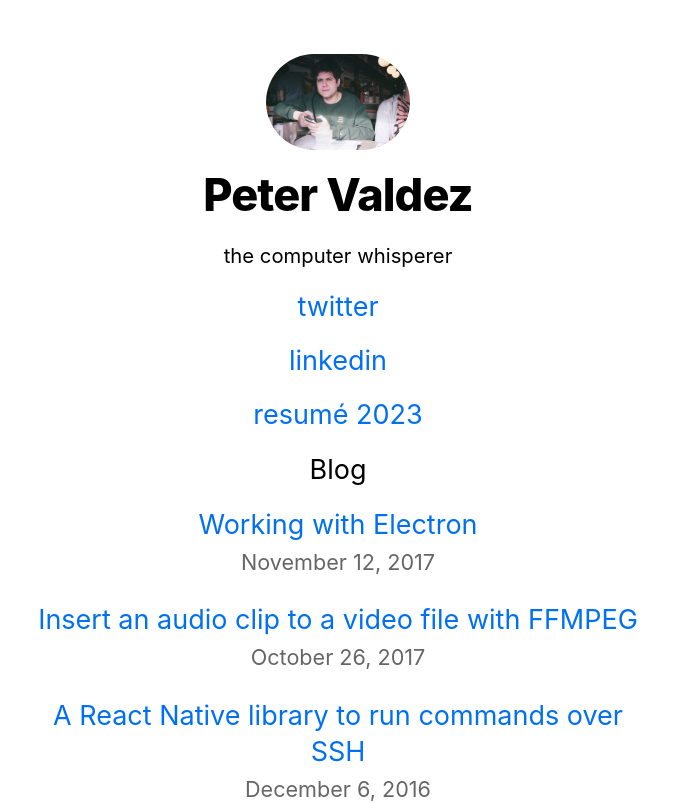
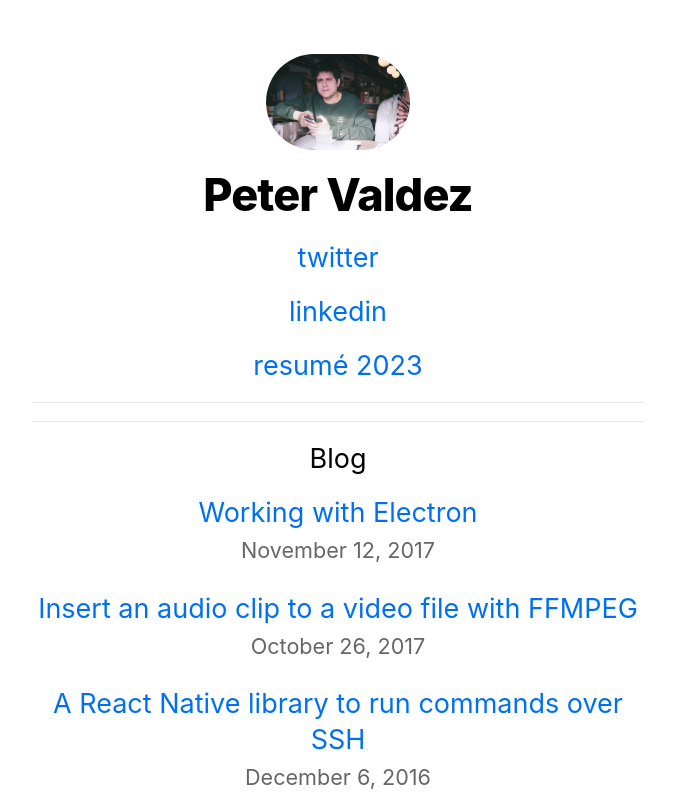
Before and after one commit to azlyth/personal-site, a Next.js app: page / in a window 1280 px wide. Shown: the top 803 px of the page, without its empty margins (302-977 px from the left). Built offline with nearby package versions, Linux system fonts and the light colour scheme.

Commit message:
Move the Dockerfile, add horizontal lines

```diff
--- a/compose.yaml
+++ b/compose.yaml
@@ -3,6 +3,8 @@ version: '3'
 services:
 
   web:
-    build: .
+    build:
+      dockerfile: deploy/docker/Dockerfile
+      context: .
     ports:
     - 8000:80
--- a/pages/index.js
+++ b/pages/index.js
@@ -19,10 +19,6 @@ export default function Home({ allPostsData }) {
     <Layout home>
       <section className="text-center mx-auto">
 
-        <p className="text-lg mb-4">
-          the computer whisperer
-        </p>
-
         <div className="text-2xl space-y-4">
           <div>
             <a target="_blank" href="https://twitter.com/outbytheforest">twitter</a>
@@ -35,6 +31,9 @@ export default function Home({ allPostsData }) {
           <div>
             <a target="_blank" href="/peter-valdez-march-2023-resume.pdf">resumé 2023</a>
           </div>
+
+          <hr/>
+          <hr/>
 
           <h2 className={utilStyles.headingLg}>Blog</h2>
 
```
Also changed, not shown: 1 other file (tests, documents, lock files or other folders).
